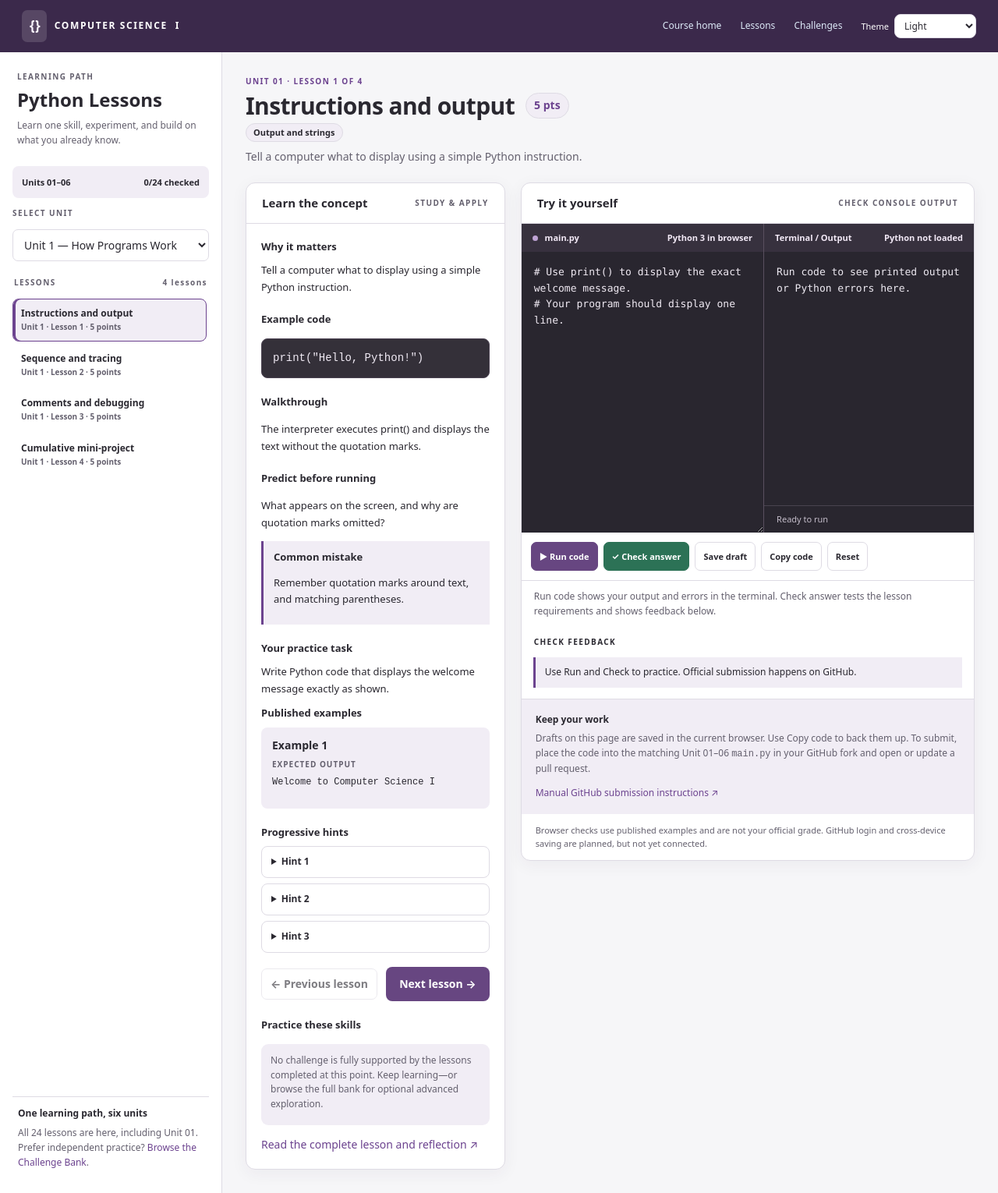
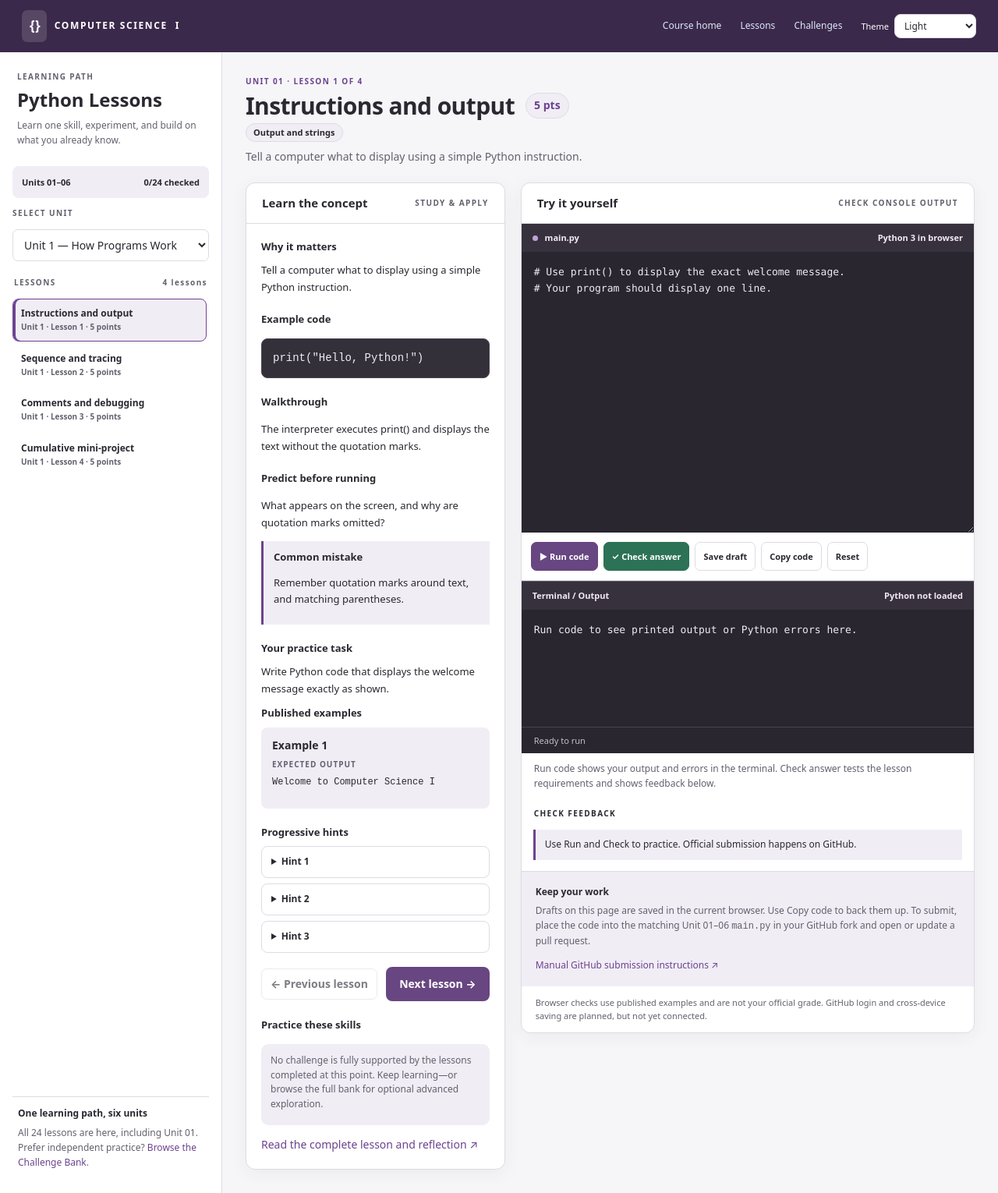
Before and after one commit to mswhitby/classroom, a Jekyll site: the page computer-science-1/units/index.html, which Jekyll copies as it is, in a window 1280 px wide. Shown: the whole page at 78% size. Built offline with Jekyll 4.4.1, drawn with Linux system fonts in a browser that asks for light colours.

Commit message:
Stack terminal below Python editor with run controls above output

```diff
--- a/computer-science-1/units/index.html
+++ b/computer-science-1/units/index.html
@@ -18,11 +18,11 @@
 
 /* Keep the program terminal separate from plain-text answer checks. */
 .grid{grid-template-columns:minmax(280px,.8fr) minmax(0,1.4fr)}
-.coding-workbench{display:grid;grid-template-columns:minmax(0,1.15fr) minmax(0,1fr)}
+.coding-workbench{display:grid;grid-template-columns:1fr}
 .code-pane,.terminal-pane{min-width:0}
-.terminal-pane{display:flex;flex-direction:column;background:#29262f;border-left:1px solid #59505f;color:#eeeaf2}
+.terminal-pane{display:flex;flex-direction:column;background:#29262f;border-top:1px solid #59505f;color:#eeeaf2}
 :root[data-theme] .coding-workbench #code{min-height:360px;height:360px}
-:root[data-theme] .terminal-pane #output{flex:1;margin:0;padding:16px;border:0;border-radius:0;min-height:290px;max-height:550px;overflow:auto;background:#29262f;color:#eeeaf2;white-space:pre-wrap;overflow-wrap:anywhere;font:13px/1.6 ui-monospace,SFMono-Regular,Consolas,monospace}
+:root[data-theme] .terminal-pane #output{flex:1;margin:0;padding:16px;border:0;border-radius:0;min-height:150px;max-height:350px;overflow:auto;background:#29262f;color:#eeeaf2;white-space:pre-wrap;overflow-wrap:anywhere;font:13px/1.6 ui-monospace,SFMono-Regular,Consolas,monospace}
 #run-status{padding:8px 16px;color:#c4bdca;font-size:11px;border-top:1px solid #49434f}
 .workspace-help{margin:10px 16px;font-size:12px;color:var(--muted);line-height:1.6}
 #check-results{margin:0 16px 14px;padding:0;background:transparent;color:var(--ink);white-space:pre-wrap;overflow-wrap:anywhere;font:13px/1.7 ui-monospace,SFMono-Regular,Consolas,monospace}
@@ -69,6 +69,7 @@
 <div class="code-pane">
 <div class="editor-header"><span><span class="dot"></span> main.py</span><span>Python 3 in browser</span></div>
 <label class="sr-only" for="code">Python editor</label><textarea id="code" spellcheck="false" autocorrect="off" autocomplete="off" autocapitalize="off"></textarea>
+<div class="toolbar"><button id="run" class="primary" type="button">▶ Run code</button><button id="check" class="success" type="button">✓ Check answer</button><button id="save">Save draft</button><button id="copy">Copy code</button><button id="reset">Reset</button></div>
 </div>
 <section class="terminal-pane" aria-label="Python terminal">
 <div class="editor-header"><strong>Terminal / Output</strong><span id="runtime" role="status">Python not loaded</span></div>
@@ -76,7 +77,6 @@
 <div id="run-status" role="status">Ready to run</div>
 </section>
 </div>
-<div class="toolbar"><button id="run" class="primary" type="button">▶ Run code</button><button id="check" class="success" type="button">✓ Check answer</button><button id="save">Save draft</button><button id="copy">Copy code</button><button id="reset">Reset</button></div>
 <p class="workspace-help">Run code shows your output and errors in the terminal. Check answer tests the lesson requirements and shows feedback below.</p>
 <div class="console-heading"><strong>CHECK FEEDBACK</strong></div>
 <pre id="check-results" aria-live="polite" hidden></pre>
```
